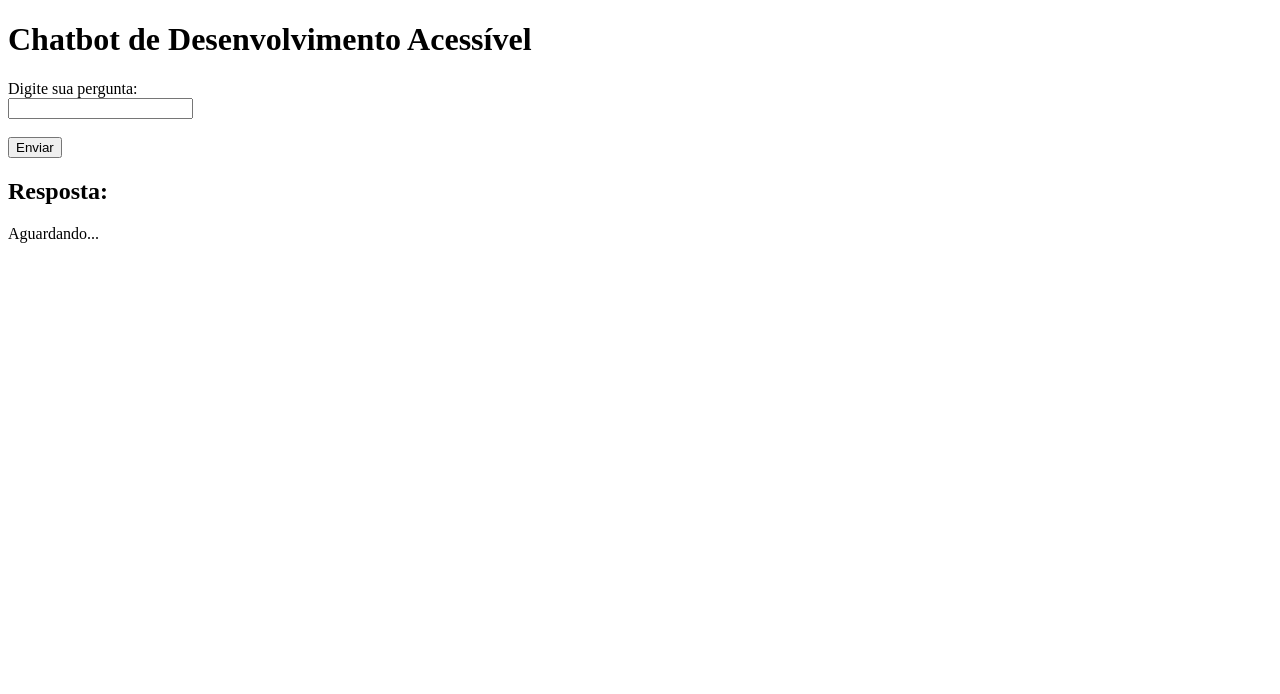
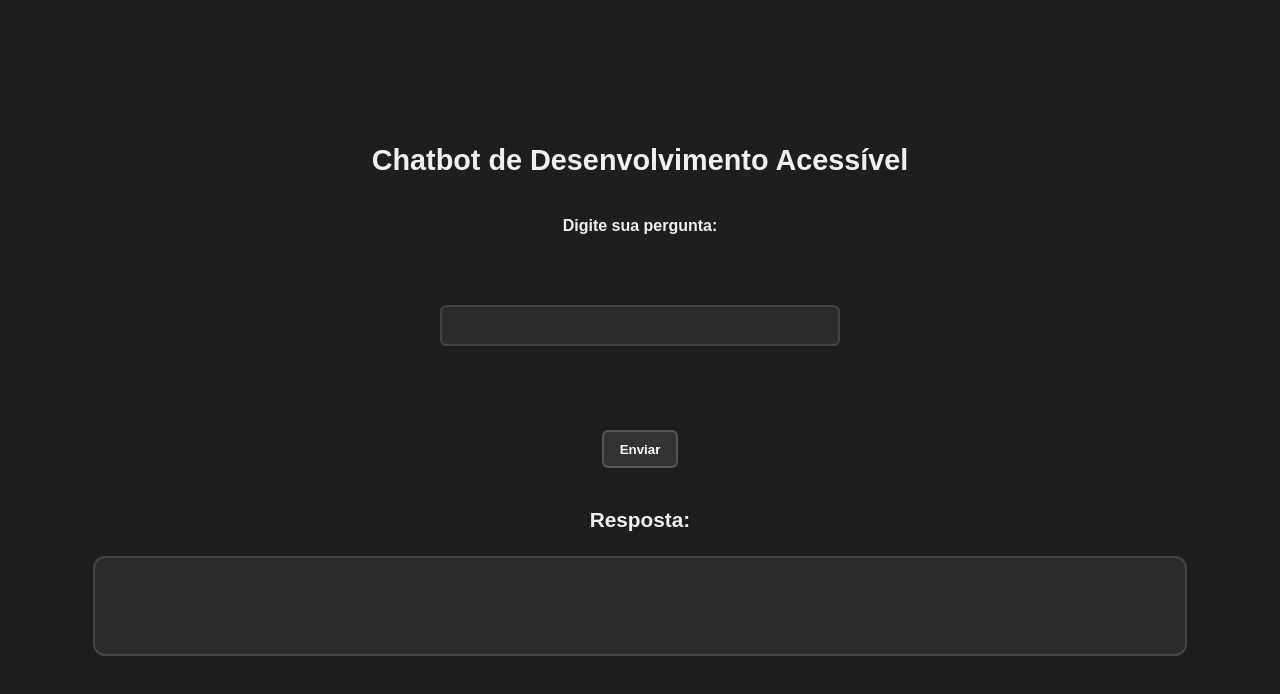
Before and after one commit to CTA-IFRS/chatbot, a plain HTML site: page index.html in a window 1280 px wide. Drawn offline with Linux system fonts and the light colour scheme.

Commit message:
css adjustment

```diff
--- a/index.html
+++ b/index.html
@@ -3,22 +3,26 @@
 <head>
     <meta charset="UTF-8">
     <meta name="viewport" content="width=device-width, initial-scale=1.0">
+    <link rel="stylesheet" href="style.css">
     <title>Chatbot CTA</title>
 </head>
 <body>
 
+    <div id="main">
         <h1>Chatbot de Desenvolvimento Acess&iacute;vel</h1>
 
-    <input type="hidden" id="idConversa" value="abc123">
         <label for="pergunta">Digite sua pergunta:</label><br>
         <input type="text" id="pergunta" name="pergunta" aria-label="Campo de pergunta"><br><br>
 
         <button id="btn">Enviar</button>
 
         <h2>Resposta:</h2>
-    <div id="resposta" role="region" aria-live="polite">Aguardando...</div>
+        <div>
+            <p id="resposta"></p>
+        </div>
 
         <script src="scripts.js"></script>
+    </div>
 
 </body>
 </html>
--- a/scripts.js
+++ b/scripts.js
@@ -4,12 +4,12 @@ const perguntaInput = document.getElementById("pergunta");
 btn.onclick = function enviarPergunta() {
   const pergunta = perguntaInput.value;
 
-  fetch('https://danizele.app.n8n.cloud/webhook-test/3bc90cd5-2528-4ec1-a0be-2a01f11145b2', {
+  fetch('https://danizele.app.n8n.cloud/webhook-test/endpoint', {
     method: 'POST',
     headers: {
       'Content-Type': 'application/json'
     },
-    body: JSON.stringify({ mensagem: pergunta })
+    body: JSON.stringify({ mensagem: pergunta, idConversa: crypto.randomUUID() })
   })
   .then(response => response.json())
   .then(data => {
--- /dev/null
+++ b/style.css
@@ -0,0 +1,98 @@
+* {
+    padding: 0;
+    margin: 0;
+    box-sizing: border-box;
+    font-family: Arial, sans-serif;
+}
+
+html, body {
+    height: 100%;
+    width: 100%;
+}
+
+body {
+    background-color: #121212; /* fundo geral escuro */
+    color: #f0f0f0;
+}
+
+#main {
+    height: 100vh;
+    width: 100%;
+    padding: 2rem;
+    background-color: #1e1e1e; /* fundo do container */
+    color: #f0f0f0;
+    display: flex;
+    flex-direction: column;
+    justify-content: center;
+    align-items: center;
+    gap: 1.5rem;
+    transition: background-color 0.3s ease;
+}
+
+/* Título */
+#main h1 {
+    font-size: 1.8rem;
+    text-align: center;
+    margin-bottom: 1rem;
+}
+
+/* Label + input */
+label {
+    font-weight: bold;
+    margin-bottom: 0.25rem;
+    display: block;
+}
+
+input[type="text"] {
+    width: 100%;
+    max-width: 400px;
+    padding: 0.6rem;
+    border: 2px solid #444;
+    border-radius: 0.4rem;
+    font-size: 1rem;
+    background-color: #2c2c2c;
+    color: #fff;
+}
+
+/* Botão */
+#btn {
+    padding: 0.6rem 1rem;
+    border-radius: 0.4rem;
+    border: 2px solid #555;
+    background-color: #333;
+    color: #fff;
+    font-weight: bold;
+    cursor: pointer;
+    transition: background-color 0.3s;
+}
+
+#btn:hover {
+    background-color: #555;
+}
+
+/* Resposta */
+#main h2 {
+    font-size: 1.3rem;
+    margin-top: 1rem;
+}
+
+#main > div:nth-of-type(1) {
+    background-color: #2c2c2c;
+    padding: 1rem;
+    border: 2px solid #444;
+    border-radius: 0.75rem;
+    min-height: 100px;
+    width: 100%;
+    max-width: 90%;
+    display: flex;
+    align-items: center;
+    justify-content: center;
+    text-align: center;
+}
+
+#resposta {
+    font-size: 1.1rem;
+    color: #ddd;
+    text-align: justify;
+    line-height: 1.5;
+}
```
Lines whose indentation alone changed are shown as unchanged.
